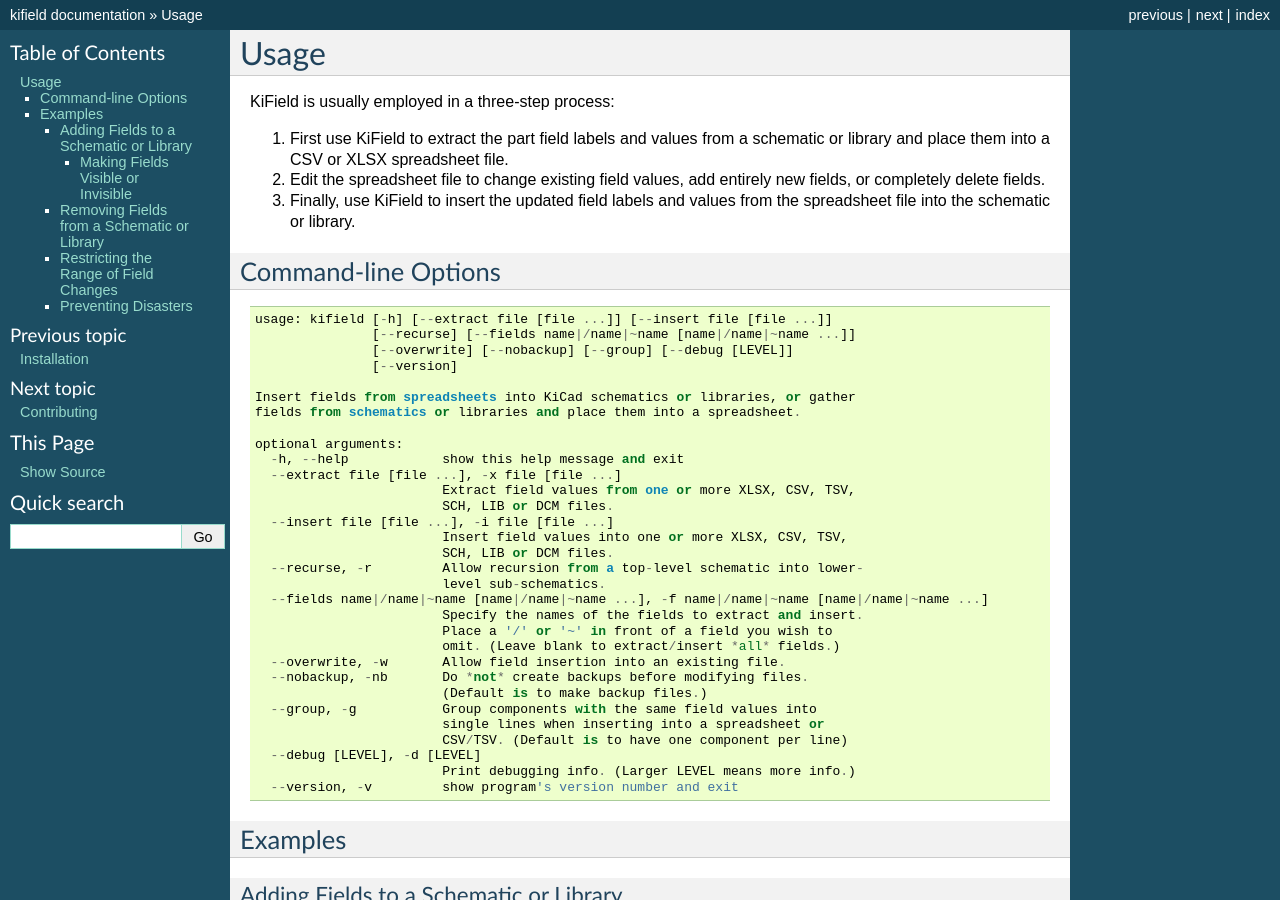
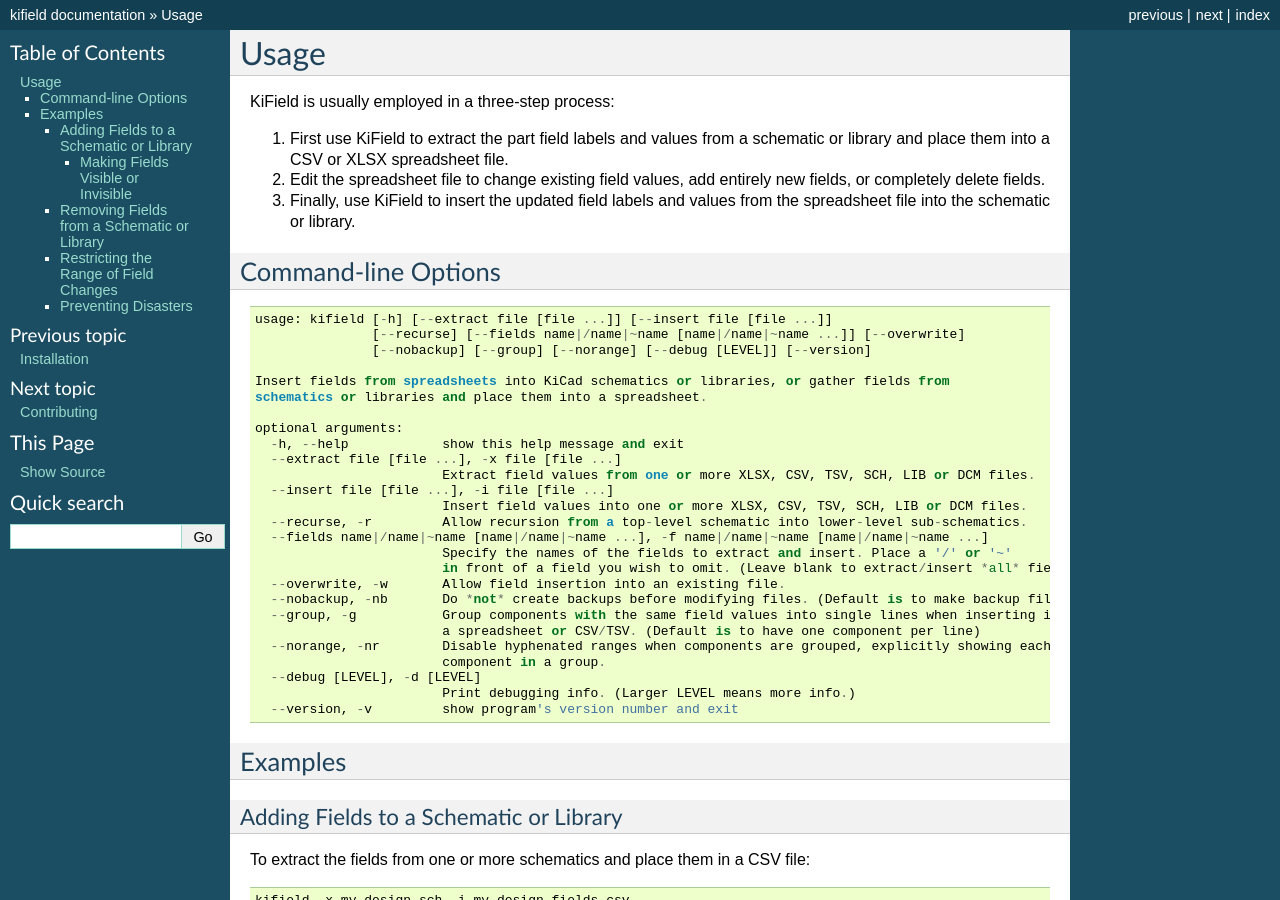
Before and after one commit to devbisme/KiField, a Sphinx documentation site: the page built from docs/usage.rst, in a window 1280 px wide and 900 px high. Built offline with Sphinx 7.4.7, drawn with Linux system fonts in a browser that asks for light colours; the version number could not be read and is left out.

Commit message:
Added ``no_range`` argument to other insertion functions for schematics, libs, dcms. * Removed recursion flag from integration ``test11`` because there is no lower-level ``Compute`` module. * Updated documentation. * Bumped version.

```diff
--- a/docs/usage.rst
+++ b/docs/usage.rst
@@ -18,37 +18,32 @@
 
 ::
 
-    usage: kifield [-h] [--extract file [file ...]] [--insert file [file ...]]
-                   [--recurse] [--fields name|/name|~name [name|/name|~name ...]]
-                   [--overwrite] [--nobackup] [--group] [--debug [LEVEL]]
-                   [--version]
+  usage: kifield [-h] [--extract file [file ...]] [--insert file [file ...]]
+                 [--recurse] [--fields name|/name|~name [name|/name|~name ...]] [--overwrite]
+                 [--nobackup] [--group] [--norange] [--debug [LEVEL]] [--version]
 
-    Insert fields from spreadsheets into KiCad schematics or libraries, or gather
-    fields from schematics or libraries and place them into a spreadsheet.
+  Insert fields from spreadsheets into KiCad schematics or libraries, or gather fields from
+  schematics or libraries and place them into a spreadsheet.
 
-    optional arguments:
-      -h, --help            show this help message and exit
-      --extract file [file ...], -x file [file ...]
-                            Extract field values from one or more XLSX, CSV, TSV,
-                            SCH, LIB or DCM files.
-      --insert file [file ...], -i file [file ...]
-                            Insert field values into one or more XLSX, CSV, TSV,
-                            SCH, LIB or DCM files.
-      --recurse, -r         Allow recursion from a top-level schematic into lower-
-                            level sub-schematics.
-      --fields name|/name|~name [name|/name|~name ...], -f name|/name|~name [name|/name|~name ...]
-                            Specify the names of the fields to extract and insert.
-                            Place a '/' or '~' in front of a field you wish to
-                            omit. (Leave blank to extract/insert *all* fields.)
-      --overwrite, -w       Allow field insertion into an existing file.
-      --nobackup, -nb       Do *not* create backups before modifying files.
-                            (Default is to make backup files.)
-      --group, -g           Group components with the same field values into
-                            single lines when inserting into a spreadsheet or
-                            CSV/TSV. (Default is to have one component per line)
-      --debug [LEVEL], -d [LEVEL]
-                            Print debugging info. (Larger LEVEL means more info.)
-      --version, -v         show program's version number and exit
+  optional arguments:
+    -h, --help            show this help message and exit
+    --extract file [file ...], -x file [file ...]
+                          Extract field values from one or more XLSX, CSV, TSV, SCH, LIB or DCM files.
+    --insert file [file ...], -i file [file ...]
+                          Insert field values into one or more XLSX, CSV, TSV, SCH, LIB or DCM files.
+    --recurse, -r         Allow recursion from a top-level schematic into lower-level sub-schematics.
+    --fields name|/name|~name [name|/name|~name ...], -f name|/name|~name [name|/name|~name ...]
+                          Specify the names of the fields to extract and insert. Place a '/' or '~'
+                          in front of a field you wish to omit. (Leave blank to extract/insert *all* fields.)
+    --overwrite, -w       Allow field insertion into an existing file.
+    --nobackup, -nb       Do *not* create backups before modifying files. (Default is to make backup files.)
+    --group, -g           Group components with the same field values into single lines when inserting into
+                          a spreadsheet or CSV/TSV. (Default is to have one component per line)
+    --norange, -nr        Disable hyphenated ranges when components are grouped, explicitly showing each
+                          component in a group.
+    --debug [LEVEL], -d [LEVEL]
+                          Print debugging info. (Larger LEVEL means more info.)
+    --version, -v         show program's version number and exit
 
 Examples
 ------------------------
--- a/setup.py
+++ b/setup.py
@@ -12,7 +12,7 @@
 
 __author__ = "Dave Vandenbout"
 __email__ = "devb@xess.com"
-__version__ = "0.1.19"
+__version__ = "0.2.0"
 
 if "sdist" in sys.argv[1:]:
     with open("kifield/pckg_info.py", "w") as f:
```
Also changed, not shown: setup.cfg (+8 -0 lines), 4 other files.
